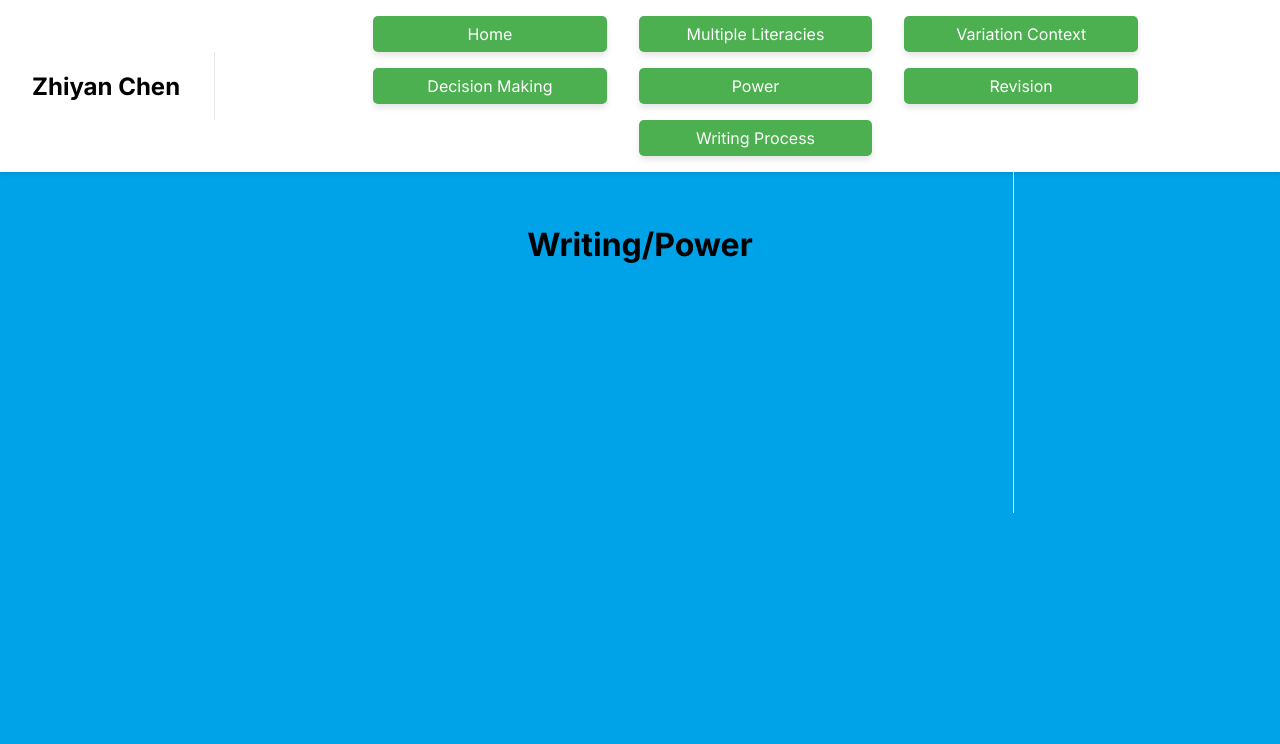
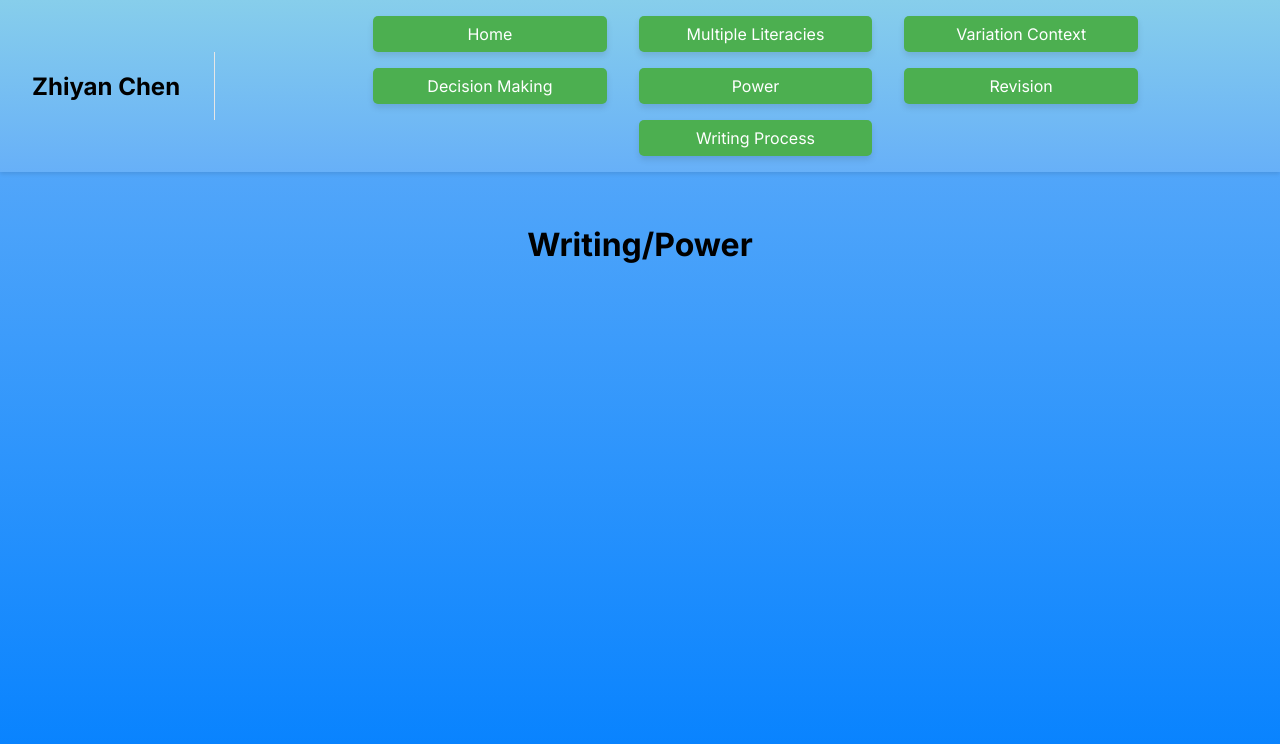
Before and after one commit to UCF-GroupProj/ENCProfolio, a Next.js app: page /power in a window 1280 px wide. Shown: the top 744 px of the page. Built offline with nearby package versions, Linux system fonts and the light colour scheme.

Commit message:
Changed some colors and styles

```diff
--- a/src/app/Component/contentcard.module.css
+++ b/src/app/Component/contentcard.module.css
@@ -13,6 +13,7 @@
     border-radius: 5px;
     max-width: 100%;
     height: auto;
+    cursor: zoom-in;
 }
 .cardImage img {
     margin-left: 0.5rem;
@@ -47,6 +48,9 @@
 .imgZoomModal img {
     max-width: 80%;
     max-height: 80%;
+    -moz-user-select: none;
+    -webkit-user-select: none;
+    user-select: none;
 }
 @keyframes modalFrame {
     from {
--- a/src/app/Component/topbar.module.css
+++ b/src/app/Component/topbar.module.css
@@ -3,7 +3,7 @@
   justify-content: flex-start;
   align-items: center;
   padding: 0;
-  background-color: #fff;
+  background: linear-gradient(to bottom, #87CEEB, #67b0f8);
   box-shadow: 0 2px 4px rgba(0, 0, 0, 0.1);
 }
 .topbar > div:first-child {
--- a/src/app/globals.css
+++ b/src/app/globals.css
@@ -2,7 +2,9 @@ html, body {
   width: 100%;
   height: 100%;
   margin: 0;
-  background-image: url("/background.png");
+  /* background-image: url("/background.png"); */
+  background: linear-gradient(to bottom, #67b0f8,#0280ff);
+  background-attachment: fixed;
 }
 
 .cardContainer {
```
Also changed, not shown: public/background.png (deleted).
